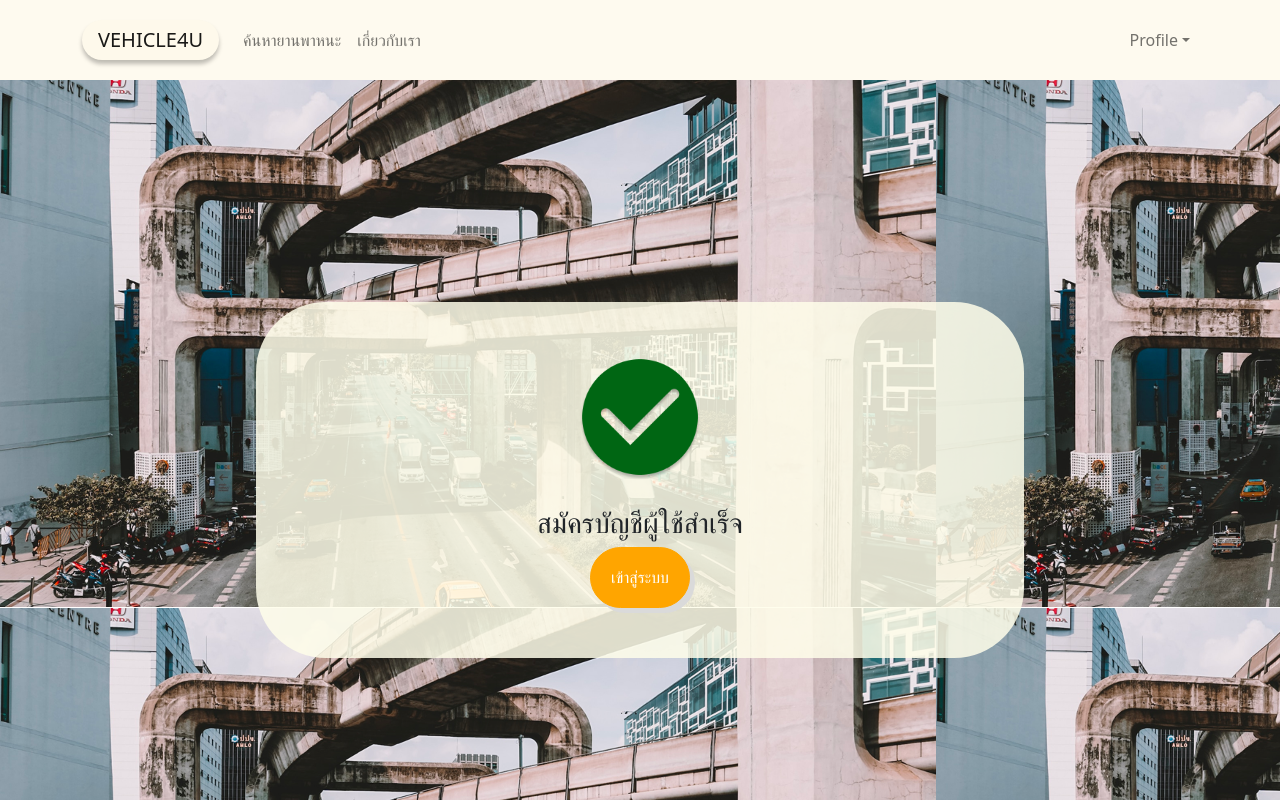
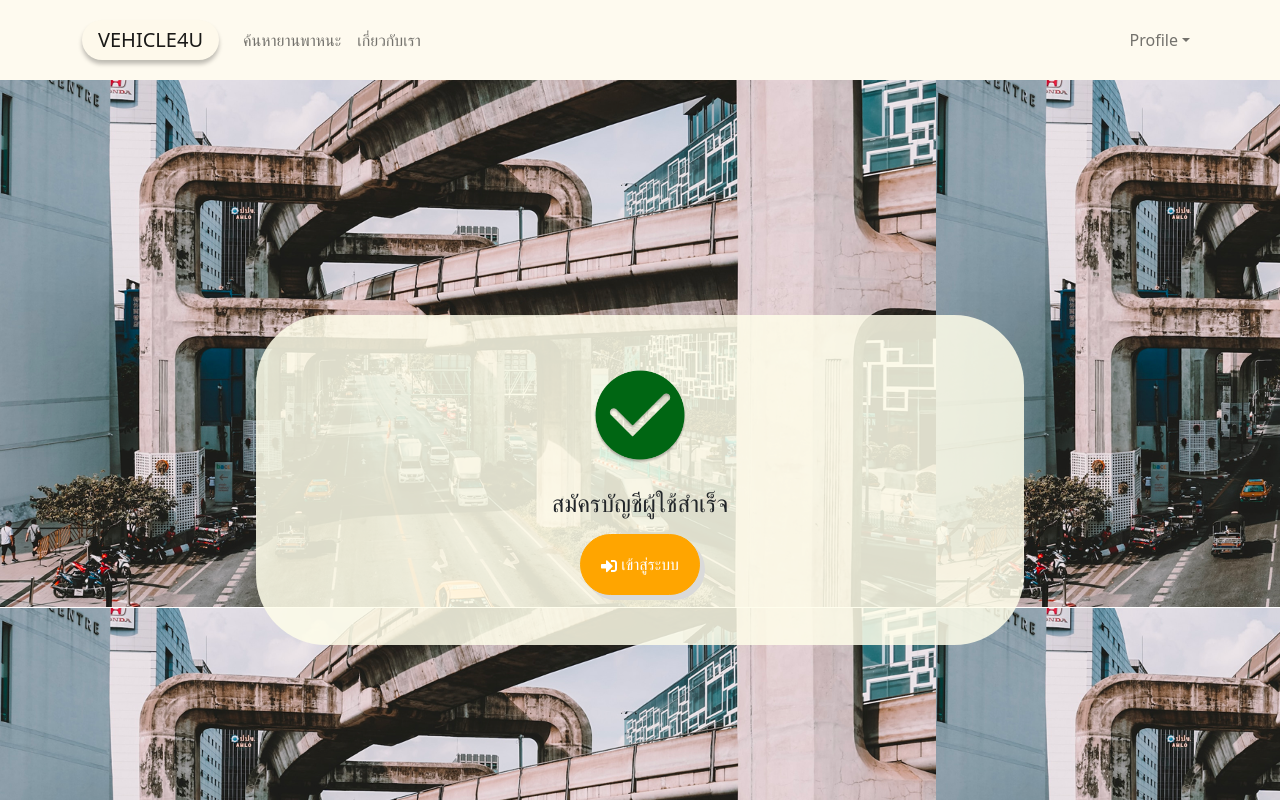
Before and after one commit to tanasak32123/Vehicle4U, a Next.js app in the folder my-app/: page /registered in a window 1280 px wide. Shown: the top 800 px of the page. Built offline with nearby package versions, Linux system fonts and the light colour scheme.

Commit message:
add icon

```diff
--- a/my-app/pages/index.tsx
+++ b/my-app/pages/index.tsx
@@ -5,6 +5,7 @@ import bg from "../public/bgHome.png";
 import { Row, Col, Spinner } from "react-bootstrap";
 import { useState } from "react";
 import Link from "next/link";
+import { FaSignInAlt } from "react-icons/fa";
 
 export default function Home() {
   let [username, setUsername] = useState("");
@@ -168,7 +169,9 @@ export default function Home() {
                         />{" "}
                       </>
                     )}
-                    <b>เข้าสู่ระบบ</b>
+                    <b>
+                      <FaSignInAlt /> เข้าสู่ระบบ
+                    </b>
                   </button>
                   <br />
                   <br />
--- a/my-app/pages/registered.tsx
+++ b/my-app/pages/registered.tsx
@@ -4,9 +4,16 @@ import bg from "../public/bgRegistered.png";
 import correct from "../public/correct.png";
 import Link from "next/link";
 import Image from "next/image";
+import Head from "next/head";
+import { FaSignInAlt } from "react-icons/fa";
 
 export default function Registered() {
   return (
+    <>
+      <Head>
+        <title>สมัครสมาชิก-VEHICLE4U</title>
+      </Head>
+
       <Layout>
         <div
           style={{
@@ -18,16 +25,20 @@ export default function Registered() {
           className="d-flex justify-content-center align-items-center"
         >
           <div className={`${styles.container}`}>
-          <Image src={correct} width={130} height={130} alt="correct" />
+            <Image src={correct} width={100} height={100} alt="correct" />
             <br />
             <br />
-          <h3 className="">สมัครบัญชีผู้ใช้สำเร็จ</h3>
+            <h4 className="mb-3">สมัครบัญชีผู้ใช้สำเร็จ</h4>
             {/* change to main page */}
             <Link href="/" className={`orange_btn`}>
-            <h6 className="mb-0">เข้าสู่ระบบ</h6>
+              <h6 className="mb-0">
+                <FaSignInAlt />
+                &nbsp;เข้าสู่ระบบ
+              </h6>
             </Link>
           </div>
         </div>
       </Layout>
+    </>
   );
 }
```
Also changed, not shown: my-app/pages/register.tsx (+5 -2 lines). Lines whose indentation alone changed are shown as unchanged.
